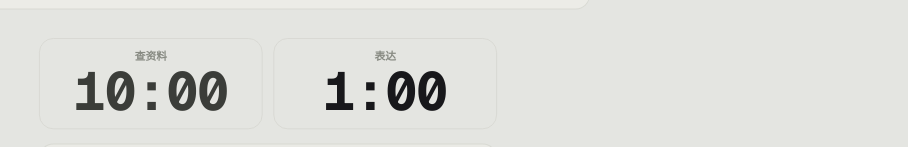
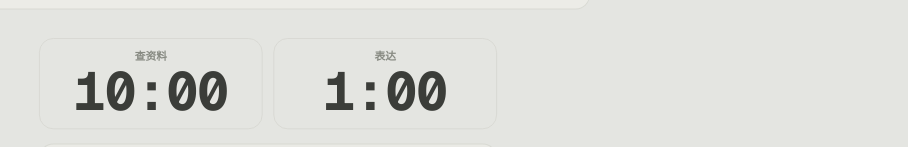
Before and after one commit to makeagreatcoup/xiaodao-speak, a Next.js app: page / in a window 1280 px wide. Shown: the part 464-611 px from the top of the page, without its empty margins (372-1280 px from the left). Built offline with nearby package versions, Linux system fonts and the light colour scheme.

Commit message:
修复墨夜主题下表达时间变黑：计时数字改用主题变量 var(--c-text)，不再写死 zinc-900（系统浅色+恒深主题时黑字落黑底不可见）

```diff
--- a/components/PromptStage.tsx
+++ b/components/PromptStage.tsx
@@ -926,7 +926,7 @@ export function PromptStage() {
                 "font-mono text-5xl font-bold tabular-nums tracking-tight sm:text-6xl " +
                 (phase === "speak"
                   ? "text-accent"
-                  : "text-zinc-900 dark:text-zinc-50")
+                  : "text-[var(--c-text)] dark:text-[var(--c-text-dark)]")
               }
             >
               {fmt(Math.round(speakShown))}
```
